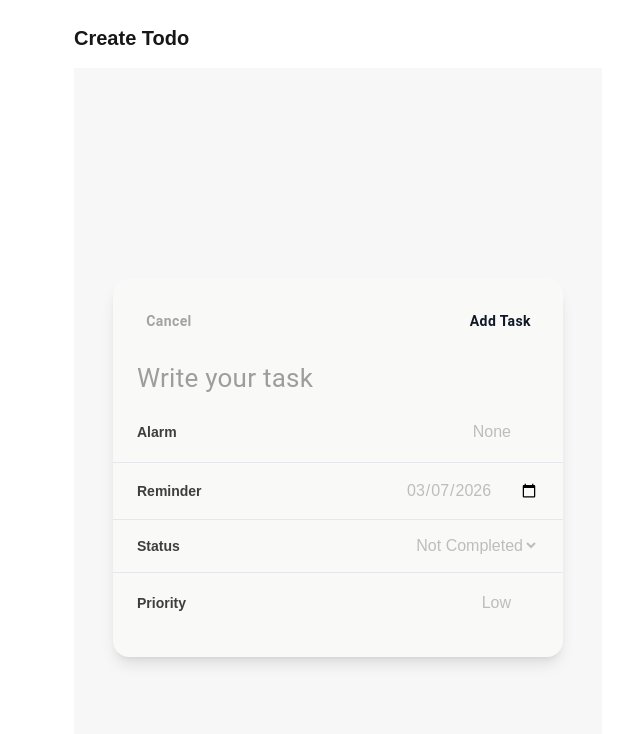
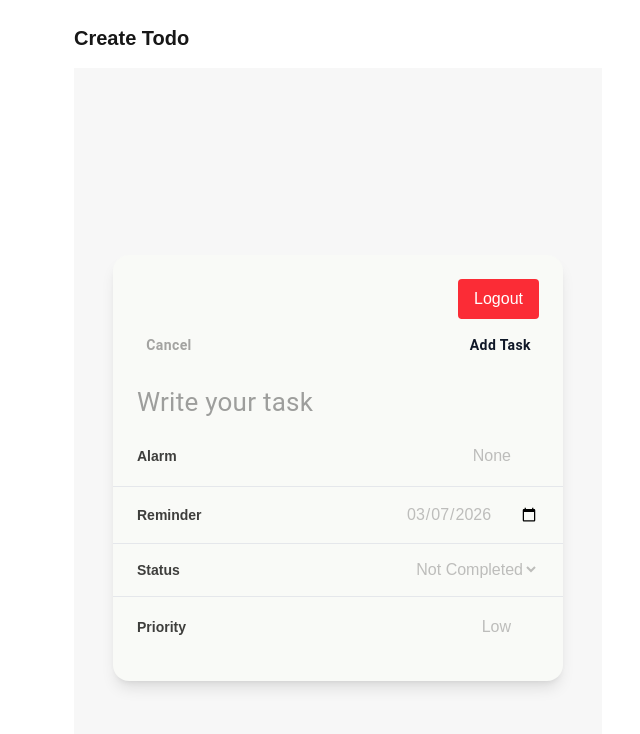
Before and after one commit to DatPHP/Henry-todolist-app, a Next.js app: page /todos/create in a window 1280 px wide. Shown: the top 734 px of the page, without its empty margins (302-942 px from the left). Built offline with nearby package versions, Linux system fonts and the light colour scheme; some icons are missing.

Commit message:
Add logout

```diff
--- /dev/null
+++ b/app/api/auth/logout/route.ts
@@ -0,0 +1,9 @@
+import { NextResponse } from "next/server";
+
+export async function POST() {
+
+    return NextResponse.json({
+        message: "Logged out successfully"
+    });
+
+}
--- a/app/page.tsx
+++ b/app/page.tsx
@@ -3,6 +3,7 @@
 import { useState } from "react";
 import CalendarView from "@/components/calendar-view";
 import TodoList from "@/components/todo-list";
+import LogoutButton from "@/components/logout-button";
 import Link from "next/link";
 import { useEffect } from "react"
 import { useRouter } from "next/navigation"
@@ -12,22 +13,25 @@ export default function Home() {
   //  Check login ? not login to go homepage
   const router = useRouter()
 
-  useEffect(()=>{
+  useEffect(() => {
 
     const token = localStorage.getItem("token")
 
-    if(!token){
+    if (!token) {
 
       router.push("/login")
 
     }
 
-  },[])
+  }, [])
 
   // show date and set value
   const [date, setDate] = useState<string>(() =>
     new Date().toISOString().slice(0, 10),
   );
+
+  // logout
+  // (Moved to LogoutButton)
 
   return (
     <div className="min-h-screen todoBackground flex justify-center items-center">
@@ -36,6 +40,8 @@ export default function Home() {
           <div className="mb-4">
             <CalendarView date={date} onDateClick={setDate} />
           </div>
+          <LogoutButton />
+
           <div className="space-y-4">{date && <TodoList date={date} />}</div>
           {/* AddTodoButton */}
           <div className="flex justify-end mt-6 mb-2">
--- a/app/todos/[id]/edit/page.tsx
+++ b/app/todos/[id]/edit/page.tsx
@@ -1,4 +1,6 @@
 import TodoForm from "@/components/todo-form";
+import LogoutButton from "@/components/logout-button";
+
 
 export default async function EditPage({
   params,
@@ -11,6 +13,7 @@ export default async function EditPage({
       <h1 className="text-xl font-bold mb-4">Edit Todo</h1>
       <div className="min-h-screen todoBackground flex justify-center items-center">
         <div className="w-[450px] todoContent py-6 rounded-2xl shadow-lg">
+          <LogoutButton className="px-6 mb-2" />
           <TodoForm id={id} />
         </div>
       </div>
--- a/app/todos/create/page.tsx
+++ b/app/todos/create/page.tsx
@@ -1,4 +1,6 @@
 import TodoForm from "@/components/todo-form";
+import LogoutButton from "@/components/logout-button";
+
 
 export default function CreatePage() {
   return (
@@ -6,6 +8,7 @@ export default function CreatePage() {
       <h1 className="text-xl font-bold mb-4">Create Todo</h1>
       <div className="min-h-screen todoBackground flex justify-center items-center">
         <div className="w-[450px] todoContent py-6 rounded-2xl shadow-lg">
+          <LogoutButton className="px-6 mb-2" />
           <TodoForm />
         </div>
       </div>
--- /dev/null
+++ b/components/logout-button.tsx
@@ -0,0 +1,23 @@
+"use client";
+
+export default function LogoutButton({ className = "mb-4" }: { className?: string }) {
+  const handleLogout = async () => {
+    await fetch("/api/auth/logout", {
+      method: "POST",
+    });
+
+    localStorage.removeItem("token");
+    window.location.href = "/login";
+  };
+
+  return (
+    <div className={`flex justify-end ${className}`}>
+      <button
+        onClick={handleLogout}
+        className="bg-red-500 hover:bg-red-600 text-white px-4 py-2 rounded"
+      >
+        Logout
+      </button>
+    </div>
+  );
+}
```
